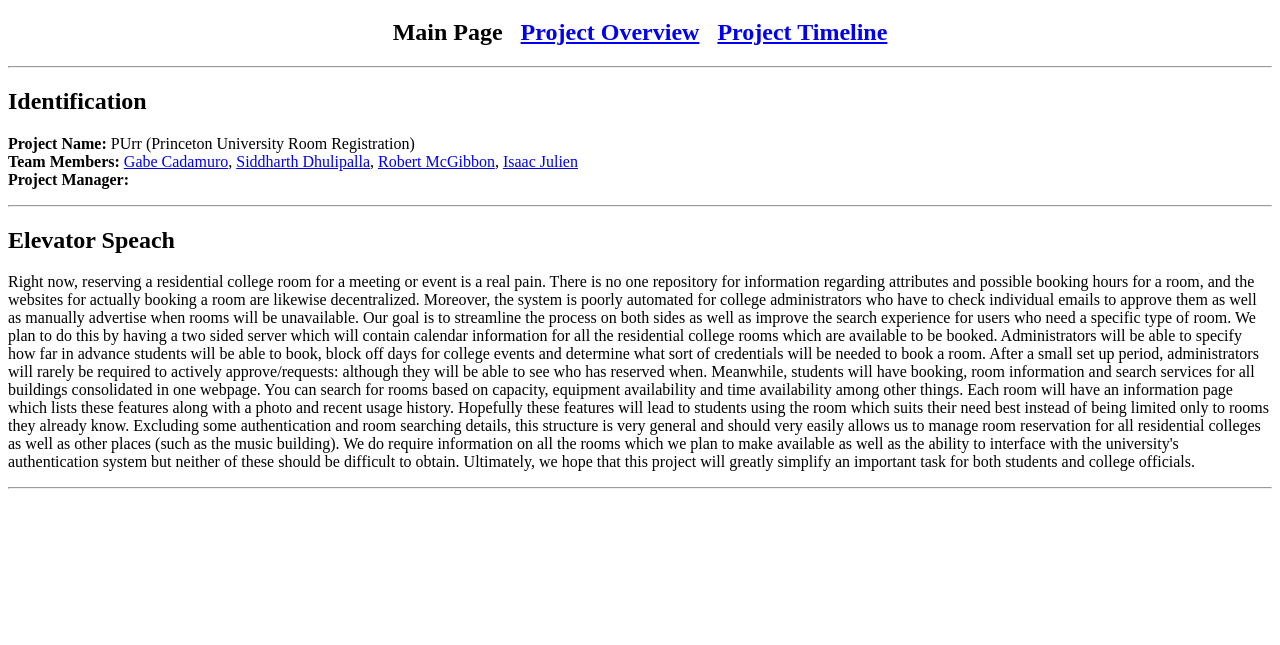
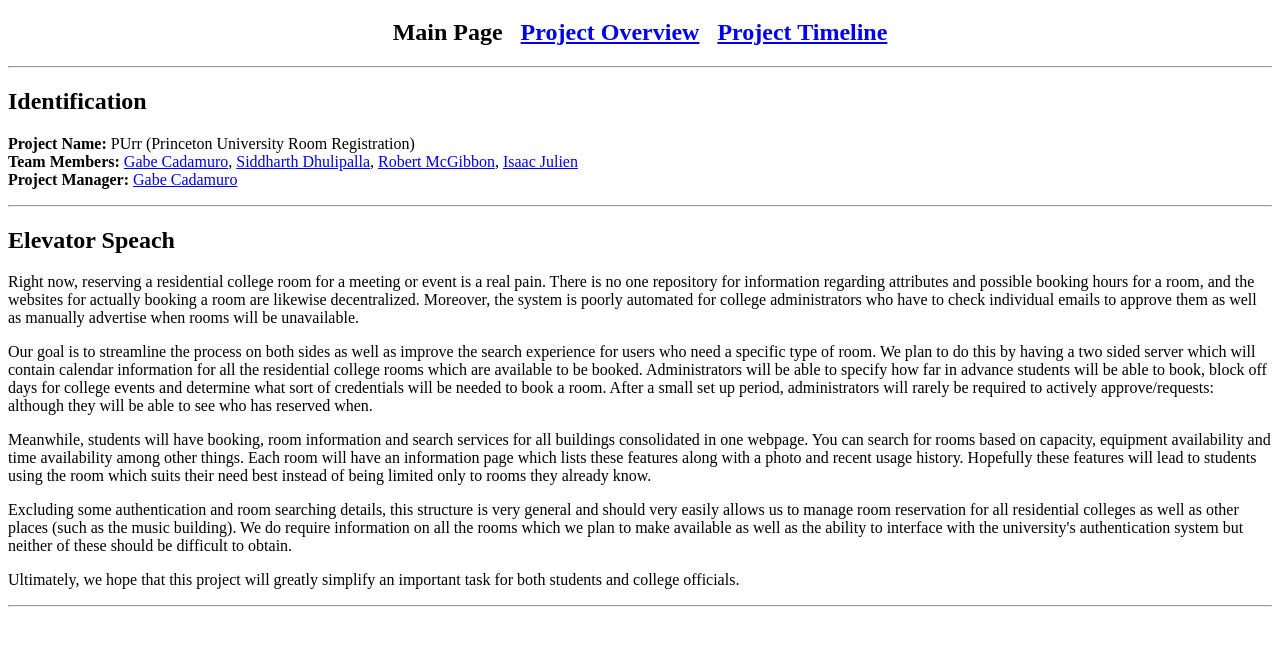
Before and after one commit to dsiddharth/PUrr, a plain HTML site: page 333.html in a window 1280 px wide. Shown: the part 61-706 px from the top of the page. Drawn offline with Linux system fonts and the light colour scheme.

Commit message:
cosmetic fixes

```diff
--- a/333.html
+++ b/333.html
@@ -25,22 +25,21 @@
  <a href="ijulien@Princeton.EDU">Isaac Julien</a>
 <br />
 <strong> Project Manager: </strong>
+<a href="mailto:cadamuro.gabriel@gmail.com">Gabe Cadamuro</a>
 </p>
 
 <hr/>
 
 <h2> Elevator Speach </h2>
-<p>Right now, reserving a residential college room for a meeting or event is a real pain. There is no one repository for information regarding attributes and possible booking hours for a room, and the websites for actually booking a room are likewise decentralized. Moreover, the system is poorly automated for college administrators who have to check individual emails to approve them as well as manually advertise when rooms will be unavailable.
+<p>Right now, reserving a residential college room for a meeting or event is a real pain. There is no one repository for information regarding attributes and possible booking hours for a room, and the websites for actually booking a room are likewise decentralized. Moreover, the system is poorly automated for college administrators who have to check individual emails to approve them as well as manually advertise when rooms will be unavailable.</p>
 
-Our goal is to streamline the process on both sides as well as improve the search experience for users who need a specific type of room. We plan to do this by having a two sided server which will contain calendar information for all the residential college rooms which are available to be booked. Administrators will be able to specify how far in advance students will be able to book, block off days for college events and determine what sort of credentials will be needed to book a room. After a small set up period, administrators will rarely be required to actively approve/requests: although they will be able to see who has reserved when.
+<p>Our goal is to streamline the process on both sides as well as improve the search experience for users who need a specific type of room. We plan to do this by having a two sided server which will contain calendar information for all the residential college rooms which are available to be booked. Administrators will be able to specify how far in advance students will be able to book, block off days for college events and determine what sort of credentials will be needed to book a room. After a small set up period, administrators will rarely be required to actively approve/requests: although they will be able to see who has reserved when.</p>
 
-Meanwhile, students will have booking, room information and search services for all buildings consolidated in one webpage. You can search for rooms based on capacity, equipment availability and time availability among other things. Each room will have an information page which lists these features along with a photo and recent usage history. Hopefully these features will lead to students using the room which suits their need best instead of being limited only to rooms they already know.
+<p>Meanwhile, students will have booking, room information and search services for all buildings consolidated in one webpage. You can search for rooms based on capacity, equipment availability and time availability among other things. Each room will have an information page which lists these features along with a photo and recent usage history. Hopefully these features will lead to students using the room which suits their need best instead of being limited only to rooms they already know.</p>
 
-Excluding some authentication and room searching details, this structure is very general and should very easily allows us to manage room reservation for all residential colleges as well as other places (such as the music building). We do require information on all the rooms which we plan to make available as well as the ability to interface with the university's authentication system but neither of these should be difficult to obtain.
+<p>Excluding some authentication and room searching details, this structure is very general and should very easily allows us to manage room reservation for all residential colleges as well as other places (such as the music building). We do require information on all the rooms which we plan to make available as well as the ability to interface with the university's authentication system but neither of these should be difficult to obtain.</p>
 
-Ultimately, we hope that this project will greatly simplify an important task for both students and college officials.
-
-</p>
+<p>Ultimately, we hope that this project will greatly simplify an important task for both students and college officials.</p>
 
 <hr/>
 
```
Also changed, not shown: overview.html (+2 -0 lines).
